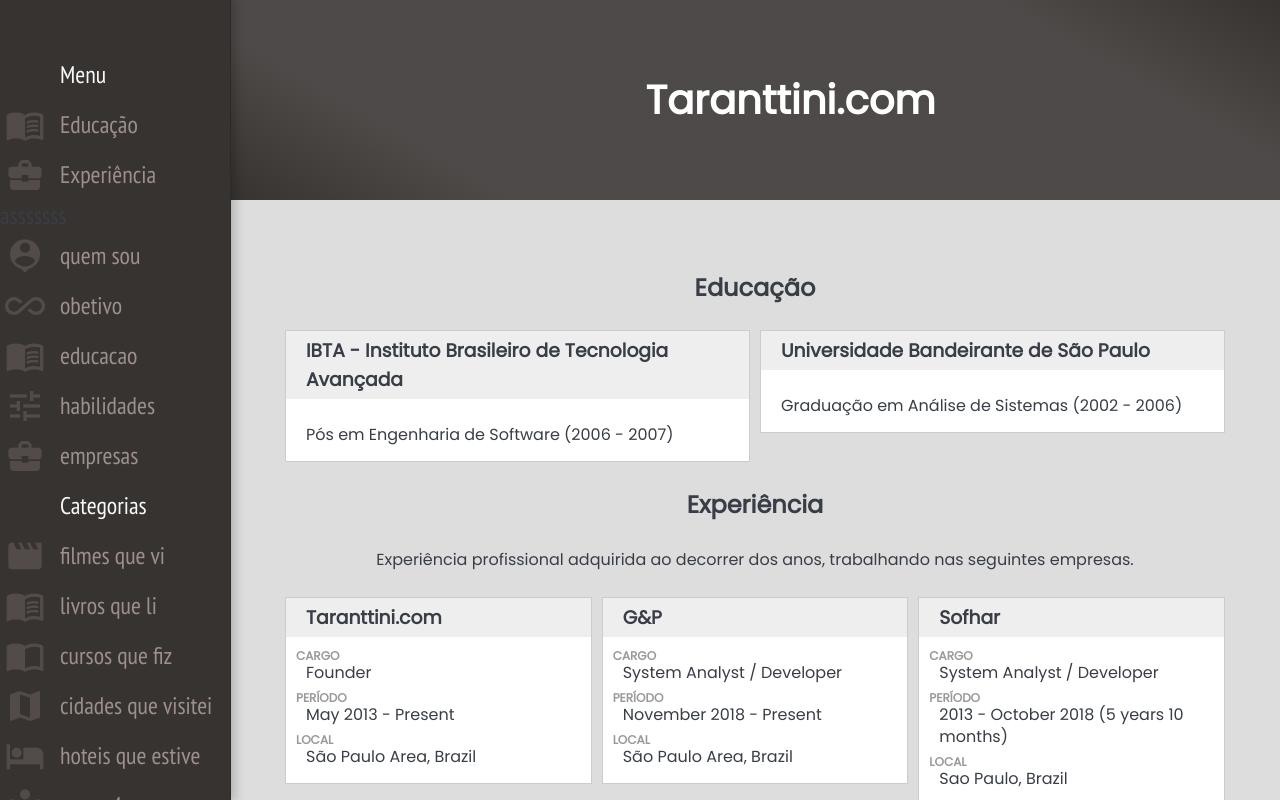
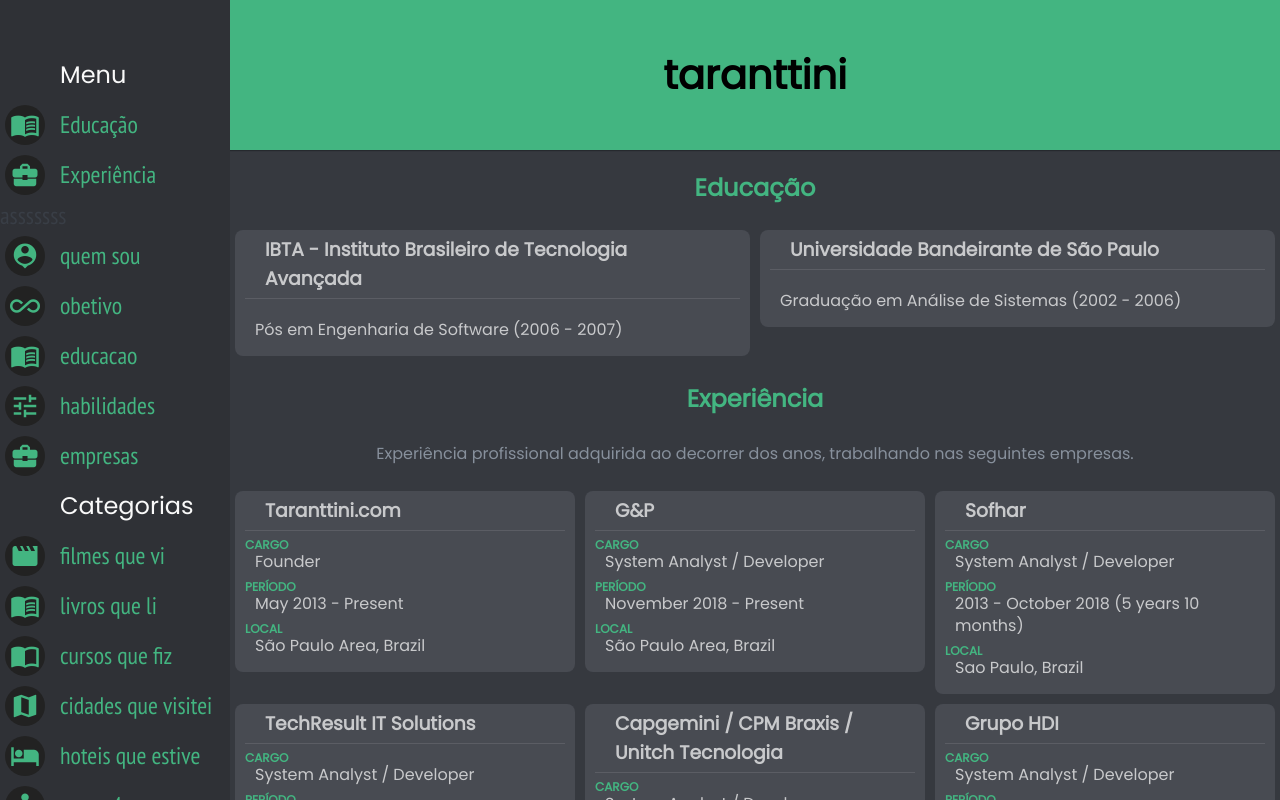
Before and after one commit to taranttini/taranttini.com, a Svelte app: page / in a window 1280 px wide. Shown: the top 800 px of the page. Built offline with nearby package versions, Linux system fonts and the light colour scheme.

Commit message:
atualizando cores

```diff
--- a/public/global.css
+++ b/public/global.css
@@ -101,6 +101,9 @@
 #bcbab8
 #9d8f8f
 #625757
+
+
+
 */
 
 /*CORES*/
@@ -144,16 +147,18 @@
   color: #fff;
 }
 
+/*
 body::-webkit-scrollbar-track,
 .menu::-webkit-scrollbar-track {
-  background: #373331;
+  background: transparent;
 }
 
 body::-webkit-scrollbar-thumb,
 .menu::-webkit-scrollbar-thumb {
-  border-color:#373331;
-  background: #9d8f8f;
+  border-color:#2f3136;
+  background: #666;
 }
+*/
 
 .wrap .content {
   color: #393e46;
@@ -164,6 +169,78 @@
 
 
 
+/*BLACK COLOR*/
+/*
+
+#36393f
+#282b30
+*/
+body {
+  background: #36393f;
+  color: #393e46;
+  }
+
+header {
+  background: #36393f;
+  align-items:center;
+  justify-content: center;
+  box-shadow: 0 1px 0 rgba(0,0,0,.2),0 1.5px 0 rgba(0,0,0,.05),0 2px 0 rgba(0,0,0,.05);
+}
+
+h1 {color: #43b581;/* border-radius:0 90px; */font-style: normal;color: #000;background: #43b581;}
+
+.menu {
+  background: #2f3136;
+}
+
+.menu i{color:#43b581;background:#222;}
+
+.menu .i:hover i{color:#fff;background:#43b581;}
+.menu li, .menu a {
+  color: #43b581;
+}
+
+.menu .i:hover {
+  background: #43b581;
+  background: transparent;
+}
+
+
+
+.menu .t, .menu .i:hover, .menu .i:hover a, .menu a:hover {
+  color: #f9f9f9;
+}
+
+.menu .i:active, .menu .i:active a {
+  color: #fff;
+}
+
+body::-webkit-scrollbar-track,
+.main::-webkit-scrollbar-track,
+.menu::-webkit-scrollbar-track {
+  background: #2f3136;
+}
+
+
+body::-webkit-scrollbar-thumb,
+.main::-webkit-scrollbar-thumb,
+.menu::-webkit-scrollbar-thumb {
+  border-color:#2f3136;
+  background: #777;
+}
+
+section {
+  color:#87909c;
+}
+.wrap h2 {
+  color: #43b581;
+}
+.wrap .content {
+  color: hsla(0,0%,100%,.7);
+  background: rgba(114,118,125,.3);
+  border: solid 0px #ccc;
+  border-radius:8px;
+}
 
 
 
@@ -186,11 +263,15 @@
   user-select: none;
 }
 
-body::-webkit-scrollbar, .menu::-webkit-scrollbar {
+body::-webkit-scrollbar,
+.main::-webkit-scrollbar,
+.menu::-webkit-scrollbar {
   width: 8px;
 }
 
-body::-webkit-scrollbar-thumb, .menu::-webkit-scrollbar-thumb {
+body::-webkit-scrollbar-thumb,
+main::-webkit-scrollbar-thumb,
+.menu::-webkit-scrollbar-thumb {
   border-style: solid;
   border-width: 2px;
   border-radius: 4px;
@@ -198,10 +279,10 @@
 
 
 header {
-  display: flex;
-  z-index: 2;
-  position: absolute;
-  height: 200px;
+  /* display: flex; */
+  /* z-index: 2; */
+  /* position: fixed; */
+  /* height: 70px; */
   right: 0;
   left: 231px;
   top: 0;
@@ -211,37 +292,38 @@
 h1 {
   flex: auto;
   font-size: 40px;
-  height: 80px;
-  line-height: 80px;
+  height: 150px;
+  line-height: 150px;
   padding: 0;
-  margin: 0 0 0 70px;
+  margin: 0;
   text-align: center;
-  color: #fff;
 }
 
 
 
 .main {
   padding-left: 230px;
-  padding-top: 200px;
+  /* padding-top: 70px; */
   position: relative;
-  transition: padding 1s ease
+  transition: padding 1s ease;
 }
 
 .menu {
   position: fixed;
-  overflow: auto;
+  /*! overflow: auto; */
   font-family: 'PT Sans Narrow', sans-serif;
   height: 100vh;
   font-size: 24px;
+  overflow: auto;
   width: 230px;
-  border-right: solid 1px rgba(0,0,0,.2);
-  box-shadow: 2px 0 10px 2px rgba(0,0,0,.2);
+  /*! border-right: solid 1px rgba(0,0,0,.2); */
+  abox-shadow: 2px 0 10px 2px rgba(0,0,0,.2);
   transition: width 250ms ease;
   z-index: 3;
 }
+.menu .t{font-family: 'Poppins', sans-serif;}
 
-i {
+.menu i {
   border-radius: 2px;
   position: absolute;
   left: 5px;
@@ -249,8 +331,14 @@
   display: inline-block;
   width: 40px;
   height: 40px;
-  font-size: 40px!important;
+  font-size: 30px;
+  line-height: 40px;
+  text-align: center;
+  transition: all 1s ease;
+  border-radius:50px
 }
+
+.menu .i:hover i {border-radius:10px}
 
 ul {
   margin: 0;
@@ -279,13 +367,15 @@
 
 section {
   display: flex;
-  flex-direction: row;
+  flex-direction: column;
   flex-wrap: wrap;
   justify-content: center;
-  margin: 50px;
+  margin: 0 auto 100px;
+  max-width:1400px;
 }
 
-section, .wrap {
+.wrap {
+  /* margin-top: 50px; */
   display: flex;
   flex-wrap: wrap;
   flex-direction: row;
@@ -338,9 +428,11 @@
 }
 
 .widget h3 {
-  margin: 0 0 10px 0;
+  margin: 0 10px 5px;
   padding: 5px 20px;
-  background: #eee;
+  border-bottom: solid 1px hsla(0,0%,100%,.1);
+
+  abackground: #eee;
 }
 
 .widget p {
@@ -358,7 +450,7 @@
   font-weight:bolder;
   top: -2px;
   left: 10px;
-  color: rgba(0,0,0,.4);
+  color: #43b581;
 }
 
 /*
@@ -425,6 +517,13 @@
       overflow-x: hidden;
   }
 
+  .menu i {
+    width: 70px;
+  height: 70px;
+  font-size: 50px;
+  line-height: 70px;
+  }
+
   .main {
       height: 100%;
   }
@@ -433,25 +532,28 @@
       padding-left: 0px;
   }
 
-  #men {
-      display: block;
-  }
 
   .hide {
       width: 0vw
   }
 
-  i {
+  .menu i, i {
       width: 70px;
       height: 70px;
-      font-size: 70px!important;
       left: 15px
   }
+
 
   li {
       font-size: 32px;
       line-height: 80px;
       padding: 0 0 0 110px;
+  }
+
+
+  #men {
+      display: block;
+      font-size:70px;
   }
 }
 
--- a/src/App.svelte
+++ b/src/App.svelte
@@ -22,7 +22,7 @@
   }
 
   loadData();
-
+/*
 window.onscroll = function() {scrollFunction()};
 
 function scrollFunction() {
@@ -36,6 +36,7 @@
     //document.getElementById("logo").style.fontSize = "35px";
   }
 }
+*/
 
 const speed = 9;
 
@@ -159,7 +160,7 @@
 
     <header id="navbar">
 
-      <h1>Taranttini.com</h1>
+      <h1>taranttini</h1>
     </header>
 
     <Main pages={pages} />
--- a/src/components/Main.svelte
+++ b/src/components/Main.svelte
@@ -8,10 +8,12 @@
 <section>
   {#each pages as page}
     <div class="wrap" id={page.id}>
-      <h2>{page.title}</h2>
-      {#if page.description}
-        <p>{page.description}</p>
-      {/if}
+    <h2>{page.title}</h2>
+    {#if page.description}
+      <p>{page.description}</p>
+    {/if}
+    </div>
+    <div class="wrap">
       {#each page.items as item}
         {#if item.type && item.type == 'employee'}
           <WidgetEmployee {...item} />
```
